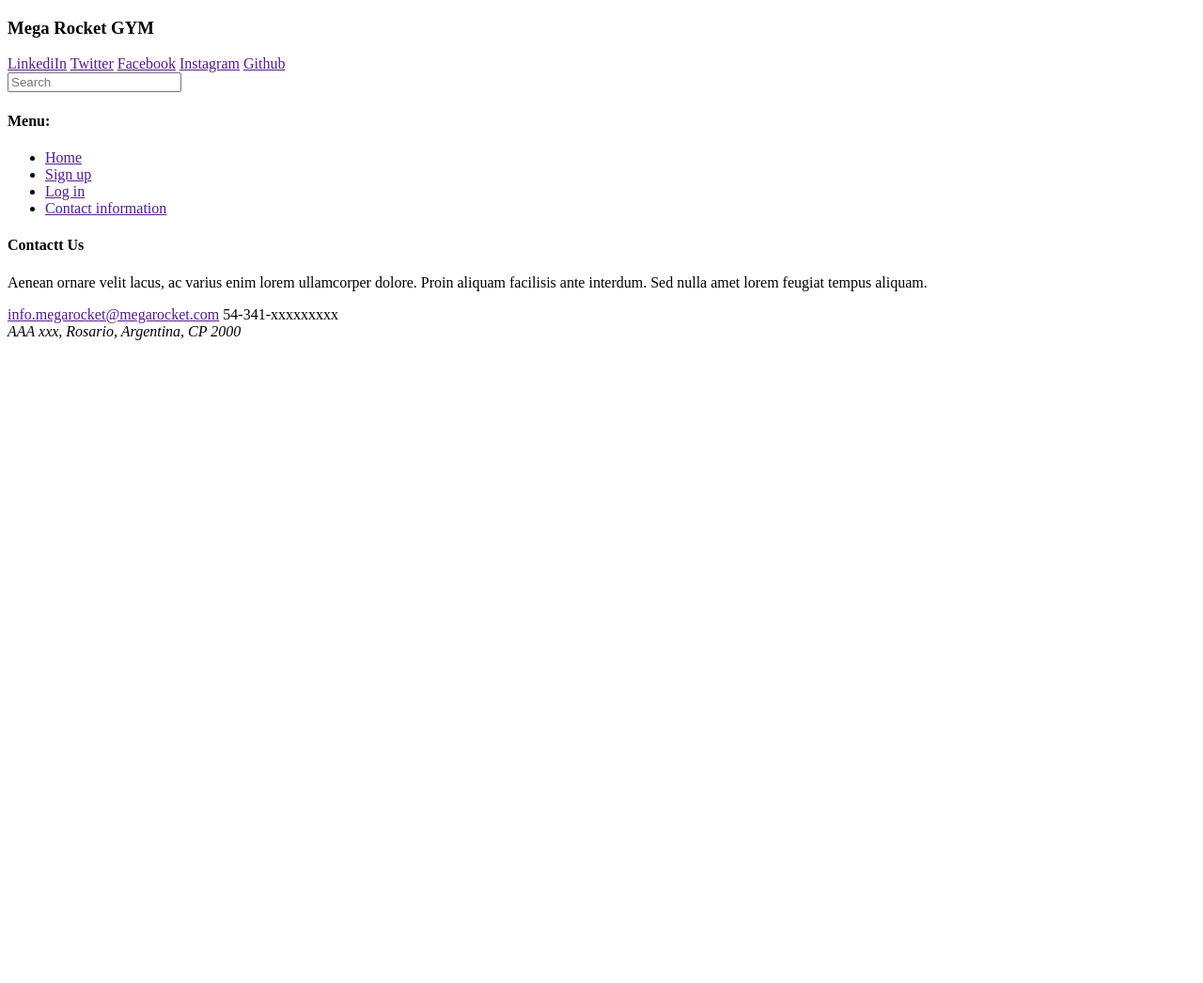
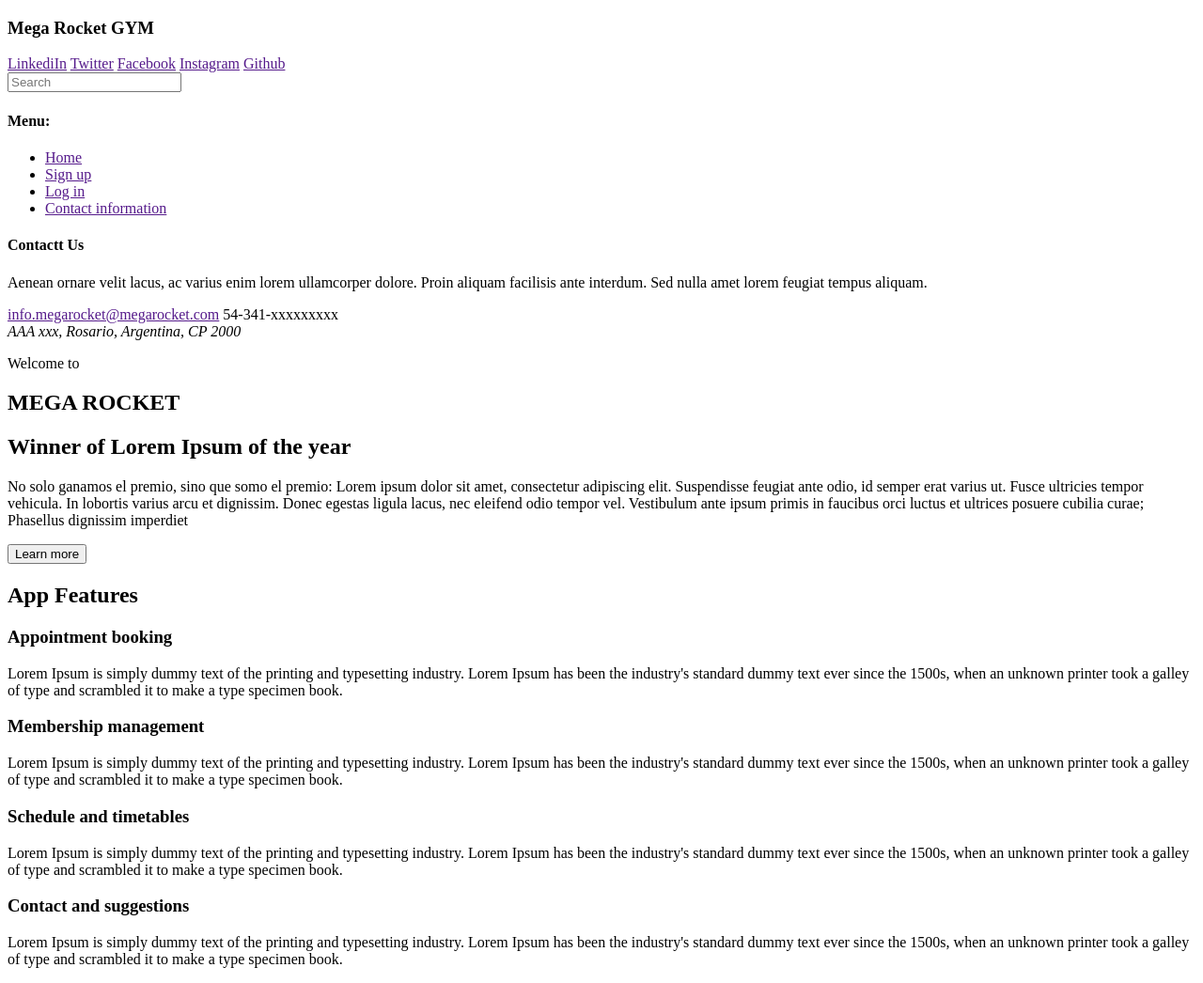
Before and after one commit to EmaBaldor/BaSP-M2023, a plain HTML site: page Week-02/index.html in a window 1280 px wide. Shown: the whole page at 94% size. Before the commit the page ends 800 px from the top, so only its background shows below. Drawn offline with Linux system fonts and the light colour scheme.

Commit message:
BaSP-W02-2023: added content and features section

```diff
--- a/Week-02/index.html
+++ b/Week-02/index.html
@@ -46,6 +46,63 @@
             <a>54-341-xxxxxxxxx</a>
             <address>AAA xxx, Rosario, Argentina, CP 2000</address>
         </aside>
+        <!-- content section -->
+        <section>
+            <p>Welcome to
+                <h1>
+                    MEGA ROCKET
+                </h1>
+            </p>
+            <h2>
+                Winner of Lorem Ipsum of the year
+            </h2>
+            <p>
+                No solo ganamos el premio, sino que somo el premio:
+                Lorem ipsum dolor sit amet, consectetur adipiscing elit. Suspendisse feugiat ante odio,
+                id semper erat varius ut. Fusce ultricies tempor vehicula. In lobortis varius arcu et dignissim.
+                Donec egestas ligula lacus, nec eleifend odio tempor vel.
+                Vestibulum ante ipsum primis in faucibus orci luctus et ultrices posuere cubilia curae; Phasellus dignissim imperdiet
+            </p>
+            <button type="button">Learn more</button>
+        </section>
+        <!-- features section -->
+        <section>
+            <h2>
+                App Features
+            </h2>
+            <h3>
+                Appointment booking
+            </h3>
+            <p>
+                Lorem Ipsum is simply dummy text of the printing and typesetting industry. Lorem Ipsum has been
+                the industry's standard dummy text ever since the 1500s, when an unknown printer took a galley
+                of type and scrambled it to make a type specimen book.
+            </p>
+            <h3>
+                Membership management
+            </h3>
+            <p>
+                Lorem Ipsum is simply dummy text of the printing and typesetting industry. Lorem Ipsum has been
+                the industry's standard dummy text ever since the 1500s, when an unknown printer took a galley
+                of type and scrambled it to make a type specimen book.
+            </p>
+            <h3>
+                Schedule and timetables
+            </h3>
+            <p>
+                Lorem Ipsum is simply dummy text of the printing and typesetting industry. Lorem Ipsum has been
+                the industry's standard dummy text ever since the 1500s, when an unknown printer took a galley
+                of type and scrambled it to make a type specimen book.
+            </p>
+            <h3>
+                Contact and suggestions
+            </h3>
+            <p>
+                Lorem Ipsum is simply dummy text of the printing and typesetting industry. Lorem Ipsum has been
+                the industry's standard dummy text ever since the 1500s, when an unknown printer took a galley
+                of type and scrambled it to make a type specimen book.
+            </p>
+        </section>
     </main>
 </body>
 </html>
```
